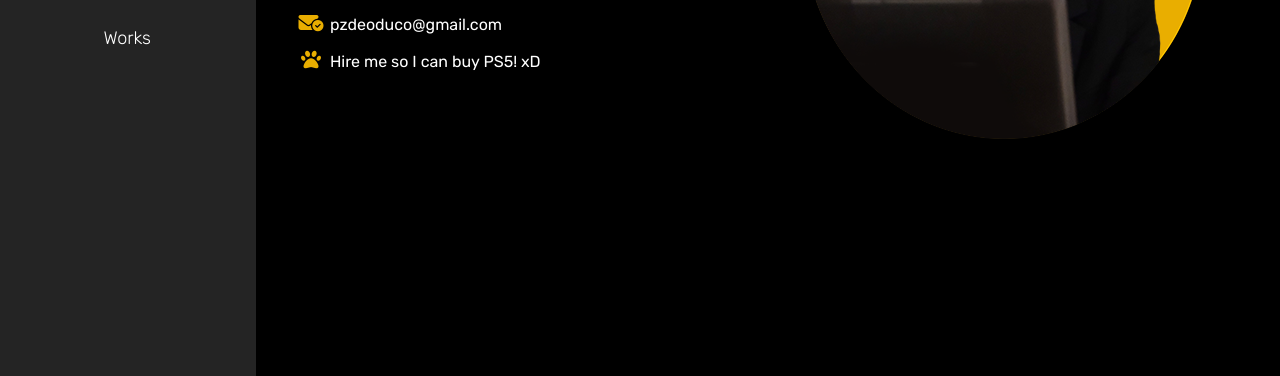
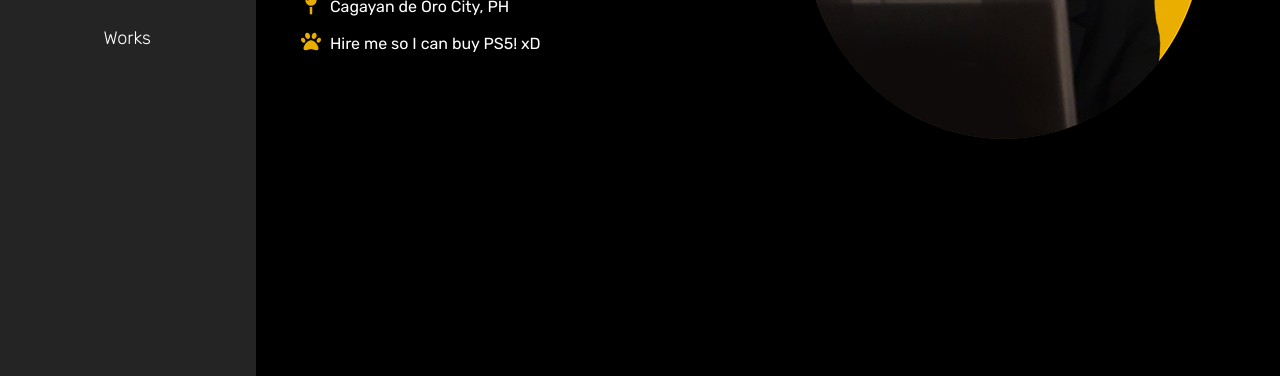
Before and after one commit to pzdeoduco/pzdeoduco.github.io, a plain HTML site: page index.html in a window 1280 px wide. Shown: the part 424-800 px from the top of the page. Drawn offline with nearby package versions, Linux system fonts and the light colour scheme.

Commit message:
Remove email

```diff
--- a/index.html
+++ b/index.html
@@ -36,7 +36,6 @@
 						<h1>Patz Deoduco<span class="logo">.</span></h1>
 						<h2>I'm a <span class="animation_text"><del>Web developer.</del> <del>Freelancer.</del> <del>Gamer.</del> </span> </h2>
 						<p><span class="icon"><i class="fa-solid fa-map-pin"></i></span> Cagayan de Oro City, PH</p>
-						<p><span class="icon"><i class="fa-solid fa-envelope-circle-check"></i></i></span> pzdeoduco@gmail.com</p>
 						<p><span class="icon"><i class="fa-solid fa-paw"></i></span> Hire me so I can buy PS5! xD</p>
 					</div>
 				<div class="pic"><img src="images/me400.png" alt="Papatz" /></div>
```
